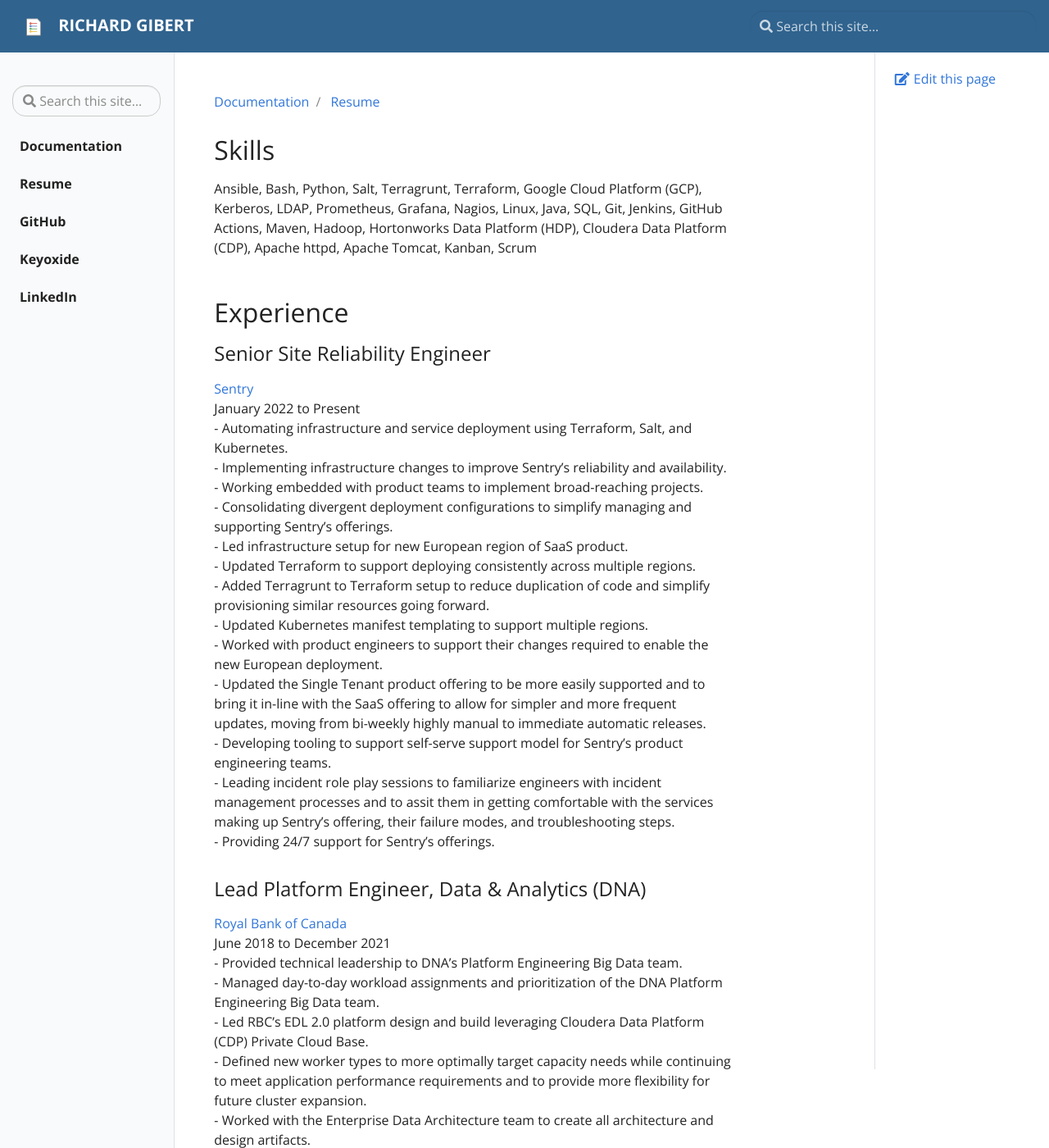
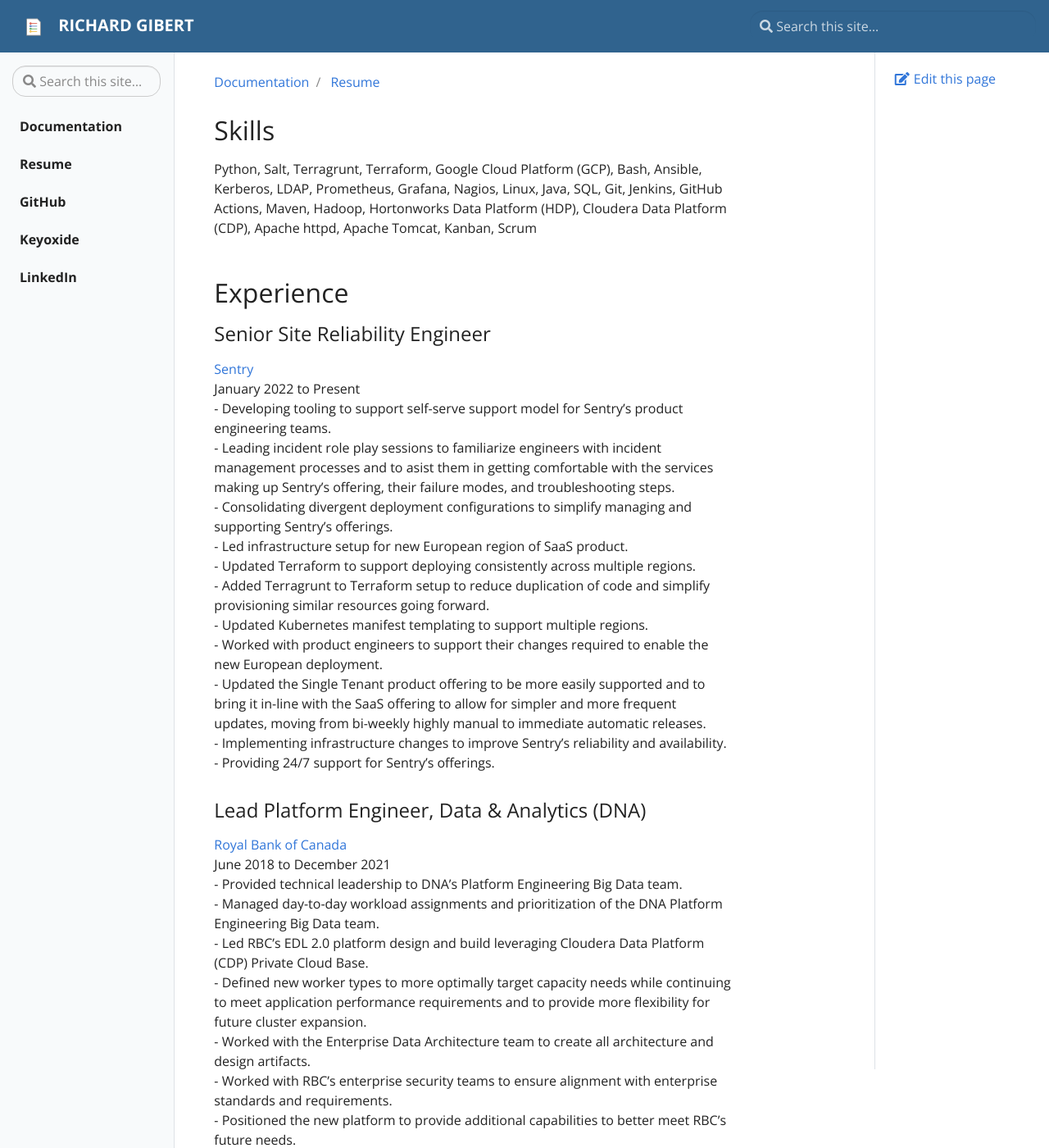
Before and after one commit to rgibert/rgibert.github.io, a Jekyll site: the page built from _docs/resume.md, in a window 1280 px wide and 1400 px high. Shown: the whole window at 82% size. Built offline with Jekyll 4.4.1, drawn with Linux system fonts in a browser that asks for light colours.

Commit message:
update resume, remove mastodon header

```diff
--- a/_docs/resume.md
+++ b/_docs/resume.md
@@ -6,25 +6,23 @@
 
 ## Skills
 
-Ansible, Bash, Python, Salt, Terragrunt, Terraform, Google Cloud Platform (GCP), Kerberos, LDAP, Prometheus, Grafana, Nagios, Linux, Java, SQL, Git, Jenkins, GitHub Actions, Maven, Hadoop, Hortonworks Data Platform (HDP), Cloudera Data Platform (CDP), Apache httpd, Apache Tomcat, Kanban, Scrum
+Python, Salt, Terragrunt, Terraform, Google Cloud Platform (GCP), Bash, Ansible, Kerberos, LDAP, Prometheus, Grafana, Nagios, Linux, Java, SQL, Git, Jenkins, GitHub Actions, Maven, Hadoop, Hortonworks Data Platform (HDP), Cloudera Data Platform (CDP), Apache httpd, Apache Tomcat, Kanban, Scrum
 
 ## Experience
 
 ### Senior Site Reliability Engineer
 [Sentry](https://www.sentry.io/)
 January 2022 to Present
-    - Automating infrastructure and service deployment using Terraform, Salt, and Kubernetes.
-    - Implementing infrastructure changes to improve Sentry's reliability and availability.
-    - Working embedded with product teams to implement broad-reaching projects.
+    - Developing tooling to support self-serve support model for Sentry's product engineering teams.
+    - Leading incident role play sessions to familiarize engineers with incident management processes and to asist them in getting comfortable with the services making up Sentry's offering, their failure modes, and troubleshooting steps.
     - Consolidating divergent deployment configurations to simplify managing and supporting Sentry's offerings.
     - Led infrastructure setup for new European region of SaaS product.
-        - Updated Terraform to support deploying consistently across multiple regions.
-        - Added Terragrunt to Terraform setup to reduce duplication of code and simplify provisioning similar resources going forward.
-        - Updated Kubernetes manifest templating to support multiple regions.
-        - Worked with product engineers to support their changes required to enable the new European deployment.
+      - Updated Terraform to support deploying consistently across multiple regions.
+      - Added Terragrunt to Terraform setup to reduce duplication of code and simplify provisioning similar resources going forward.
+      - Updated Kubernetes manifest templating to support multiple regions.
+      - Worked with product engineers to support their changes required to enable the new European deployment.
     - Updated the Single Tenant product offering to be more easily supported and to bring it in-line with the SaaS offering to allow for simpler and more frequent updates, moving from bi-weekly highly manual to immediate automatic releases.
-    - Developing tooling to support self-serve support model for Sentry's product engineering teams.
-    - Leading incident role play sessions to familiarize engineers with incident management processes and to assit them in getting comfortable with the services making up Sentry's offering, their failure modes, and troubleshooting steps.
+    - Implementing infrastructure changes to improve Sentry's reliability and availability.
     - Providing 24/7 support for Sentry's offerings.
 
 ### Lead Platform Engineer, Data & Analytics (DNA)
--- a/_includes/head.html
+++ b/_includes/head.html
@@ -31,8 +31,6 @@
 <meta name="twitter:title" content="{% if page.title %}{{ page.title }}{% else %}{{ site.title }}{% endif %}"/>
 <meta name="twitter:description" content="{% if page.description %}{{ page.description | strip_html | strip_newlines | truncate: 160 }}{% else %}{{ site.description }}{% endif %}"/>
 
-<a rel="me" href="https://hachyderm.io/@richard_gibert">Mastodon</a>
-
 <link rel="stylesheet" href="{{ site.baseurl }}/assets/css/main.css">
 <link rel="stylesheet" href="{{ site.baseurl }}/assets/css/palette.css">
 <script
```
